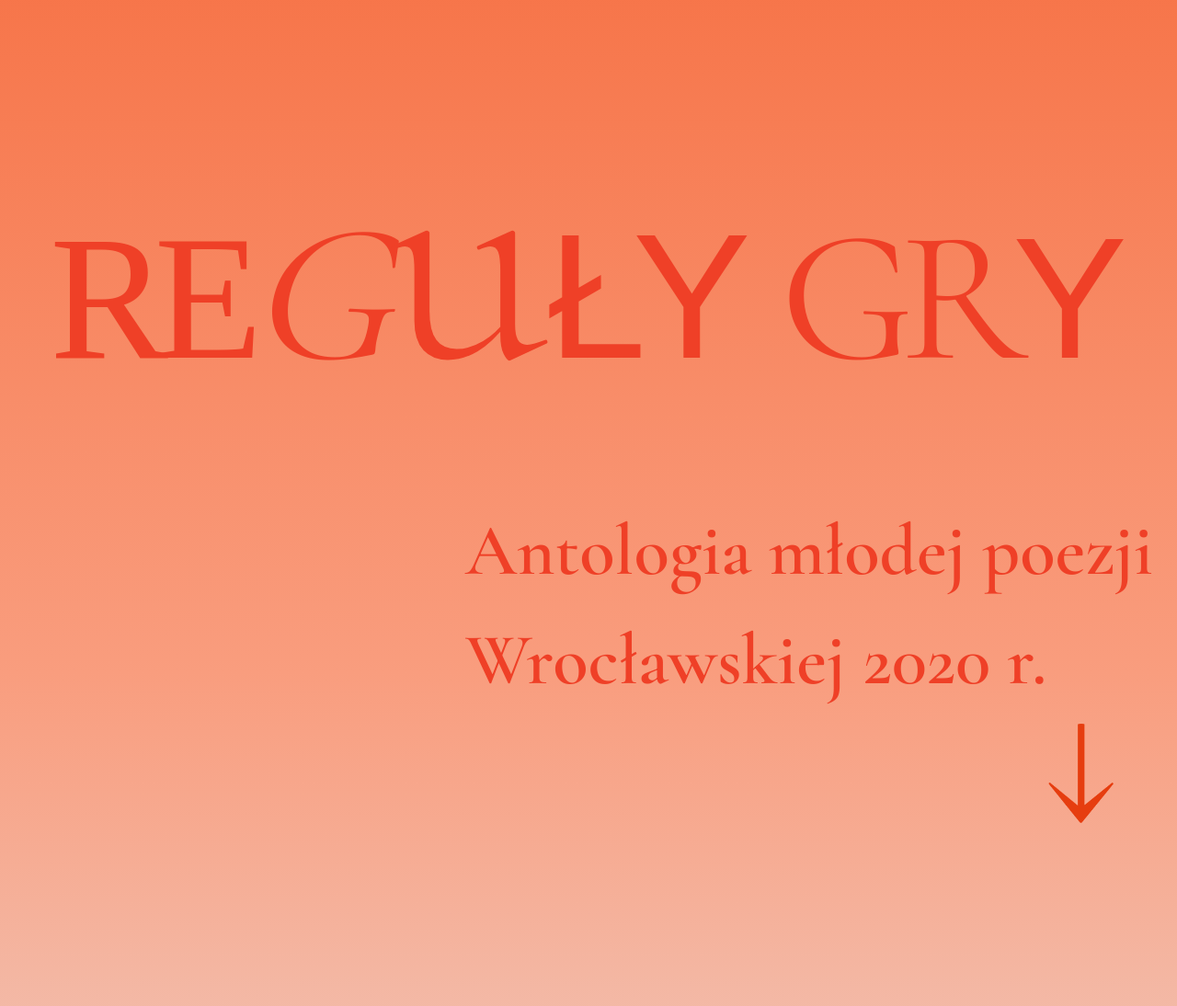
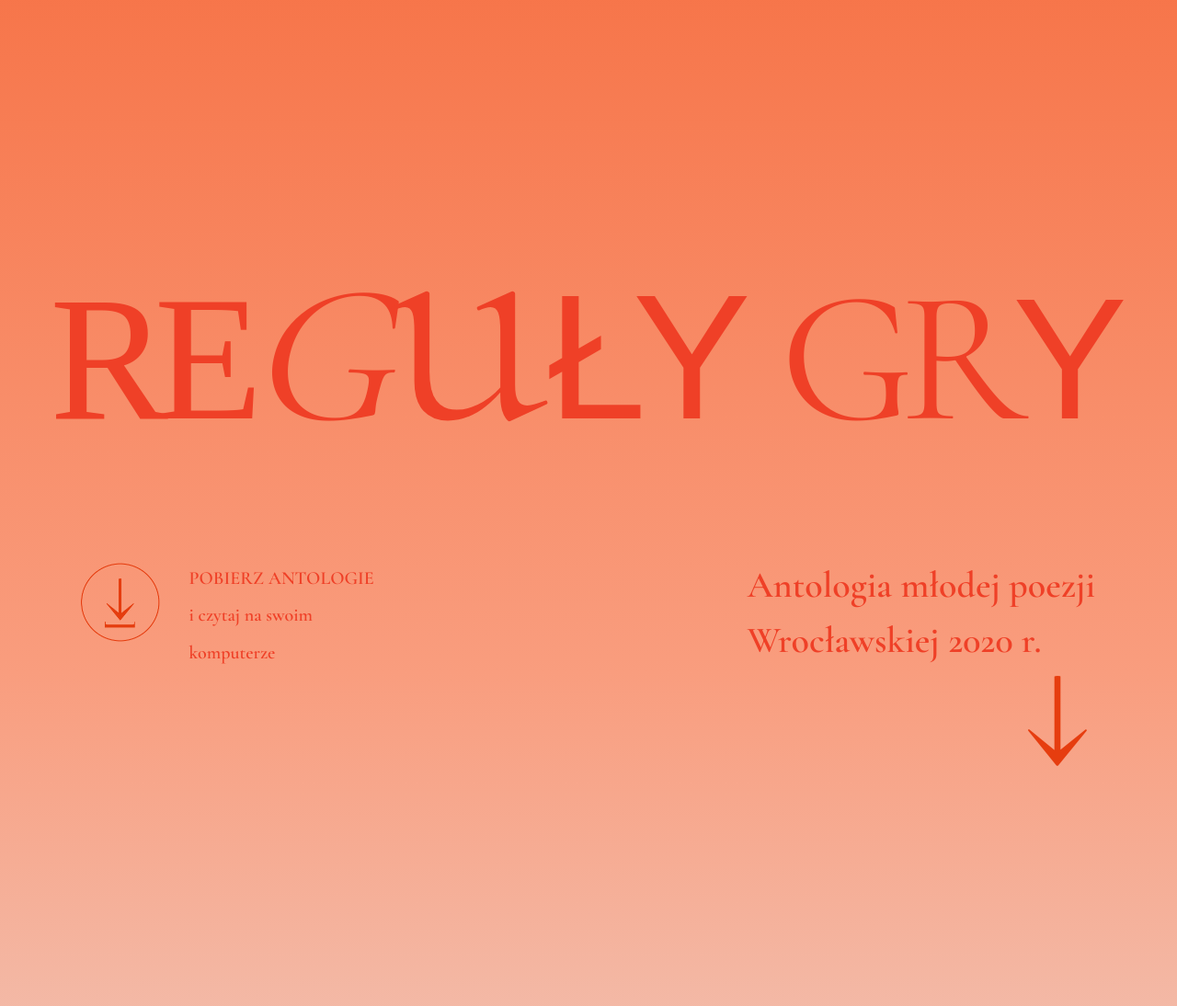
Before and after one commit to Ofey521/AMP, a Django app: page / in a window 1280 px wide. Shown: the part 829-1923 px from the top of the page at 92% size. Run offline with Django 3.2, Linux system fonts and the light colour scheme; some libraries are stand-ins or nearby versions; some web fonts are replaced.

Commit message:
modyfikacja headera oraz ikon

```diff
--- a/static/css/main.css
+++ b/static/css/main.css
@@ -169,7 +169,7 @@ header .hero-text_glowny {
   height: 100%;
 }
 .mat{
-  padding-left:480px;
+  /*padding-left:480px;*/
 }
 
 .re-text {
@@ -217,19 +217,28 @@ header .hero-text_glowny {
 .ant{
   font-family: 'Cormorant Garamond', serif;
   font-weight: 600;
-  font-size: 79px;
+  font-size: 40px;
   color: #ef4027;
+  padding-left:350px;
 
 }
 
 
 .special_arrow{
-
   text-align:right;
 }
 
+.special_arrow_download{
+  text-align:left;
 
+}
 
+.download_antol{
+  font-size: 20px;
+  font-weight: 600;
+  font-family: 'Cormorant Garamond', serif;
+  color: #ef4027;
+}
 
 
 header .fa-chevron-down {
--- a/static/css/medium.css
+++ b/static/css/medium.css
@@ -50,11 +50,11 @@ header .hero-text p {
 }
 
 .mat{
-  padding-left:250px;
+  /*padding-left:250px;*/
 }
 
 .ant{
-  font-size: 44px;
+  /*font-size: 44px;
 
 }
 
--- a/static/css/small.css
+++ b/static/css/small.css
@@ -29,19 +29,21 @@
 }
 
 .mat{
-  padding-left:180px;
+  /*padding-left:180px;*/
 }
 
 .ant{
-  font-size: 33px;
+  /*font-size: 33px;*/
 
 
 }
 
 .special_arrow img{
+  /*
   height: 150px;
   width: auto;
   padding-right: 20px;
+  */
 }
 
 
--- a/static/js/slider.js
+++ /dev/null
@@ -1,92 +0,0 @@
-const url = '/static/pdf.pdf';
-
-
-let pdfDoc = null,
-  pageNum = 1,
-  pageIsRendering = false,
-  pageNumIsPending = null;
-
-const scale = 1.5,
-  canvas = document.querySelector('#pdf-canvas'),
-  ctx = canvas.getContext('2d');
-
-// Render the page
-const renderPage = num => {
-  pageIsRendering = true;
-
-  // Get page
-  pdfDoc.getPage(num).then(page => {
-    // Set scale
-    const viewport = page.getViewport({ scale });
-    canvas.height = viewport.height;
-    canvas.width = viewport.width;
-
-    const renderCtx = {
-      canvasContext: ctx,
-      viewport
-    };
-
-    page.render(renderCtx).promise.then(() => {
-      pageIsRendering = false;
-
-      if (pageNumIsPending !== null) {
-        renderPage(pageNumIsPending);
-        pageNumIsPending = null;
-      }
-    });
-
-    // Output current page
-    document.querySelector('#page-num').textContent = num;
-  });
-};
-
-// Check for pages rendering
-const queueRenderPage = num => {
-  if (pageIsRendering) {
-    pageNumIsPending = num;
-  } else {
-    renderPage(num);
-  }
-};
-
-// Show Prev Page
-const showPrevPage = () => {
-  if (pageNum <= 1) {
-    return;
-  }
-  pageNum--;
-  queueRenderPage(pageNum);
-};
-
-// Show Next Page
-const showNextPage = () => {
-  if (pageNum >= pdfDoc.numPages) {
-    return;
-  }
-  pageNum++;
-  queueRenderPage(pageNum);
-};
-
-// Get Document
-pdfjsLib
-  .getDocument(url)
-  .promise.then(pdfDoc_ => {
-    pdfDoc = pdfDoc_;
-
-    document.querySelector('#page-count').textContent = pdfDoc.numPages;
-
-    renderPage(pageNum);
-  })
-  .catch(err => {
-    // Display error
-    const div = document.createElement('div');
-    div.className = 'error';
-    div.appendChild(document.createTextNode(err.message));
-    document.querySelector('body').insertBefore(div, canvas);
-    // Remove top bar
-    document.querySelector('.top-bar').style.display = 'none';
-  });
-
-// Button Events
-document.querySelector('#prev-page').addEventListener('click', showPrevPage);
-document.querySelector('#next-page').addEventListener('click', showNextPage);
--- a/templates/strona_amp/index.html
+++ b/templates/strona_amp/index.html
@@ -65,14 +65,34 @@
     <header id="home">
         <div class="hero-img">
             <div class="hero-text_glowny">
-                        <div class="os-animation dlugi" data-animation='fadeIn' data-delay='.2s'>
+                        <div class="os-animation" data-animation='fadeIn' data-delay='.2s'>
                             <span class="re-text">RE</span><i><span class="g-text">G</span></i><span class="u-text">u</span><span class="ly-text">ŁY</span> <span class="gr-text">GR</span><span class="y-text">Y</span>
                         </div>
 
-                <div class="os-animation mat" data-animation='fadeIn' data-delay='.5s'>
-                    <span class="ant"><strong>Antologia młodej poezji</strong></span>
+                <div class="os-animation" data-animation='fadeIn' data-delay='.5s'>
+                    <div class="row">
+                        <div class="col-lg-4">
+                            <div class="row">
+                                <div class="col-lg-4">
+                                    <div class="special_arrow_download">
+                                        <a href="/static/file/antologia rozkładówki.pdf" download>
+                                        <img src="/static/img/POBIERZ-10.png"  alt="">
+                                        </a>
+                                    </div>
+                                </div>
+                                <div class="col-lg-8">
+                                    <span class="download_antol">POBIERZ ANTOLOGIE</span>
                                     <br>
-                    <span class="ant"><strong>Wrocławskiej 2020 r.</strong></span>
+                                    <span class="download_antol">i czytaj na swoim komputerze</span>
+                                </div>
+                            </div>
+                        </div>
+                    <div class="col col-lg-8">
+                        <div class="ant">
+                            <span><strong>Antologia młodej poezji</strong></span>
+                            <br>
+                            <span><strong>Wrocławskiej 2020 r.</strong></span>
+                        </div>
                         <div class="special_arrow">
                             <a href="/static/file/antologia rozkładówki.pdf" download>
                             <img src="/static/img/ikona.png"  alt="">
@@ -80,7 +100,9 @@
                         </div>
                     </div>
                     </div>
-
+                </div>
+            </div>
+        </div>
 <!--   <i class="fas fa-chevron-down"></i>  -->
     </header>
     <main>
@@ -363,7 +385,6 @@
 
     <script src="static/js/animation.js"></script>
     <script src="static/js/swith.js"></script>
-    <script src="static/js/slider.js"></script>
     <script src="static/js/jquery.waypoints.min"></script>
     <script src="static/slick/slick.min.js"></script>
     <script src="static/js/main.js"></script>
```
Also changed, not shown: static/img/POBIERZ-10.png, static/img/ikona.png. Lines whose indentation alone changed are shown as unchanged.
